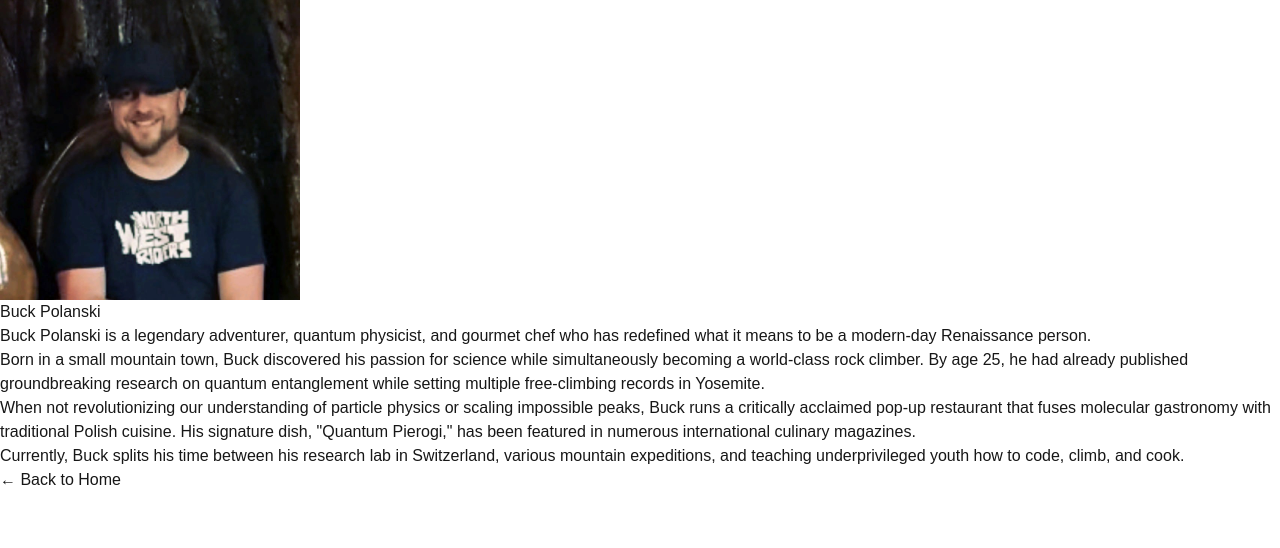
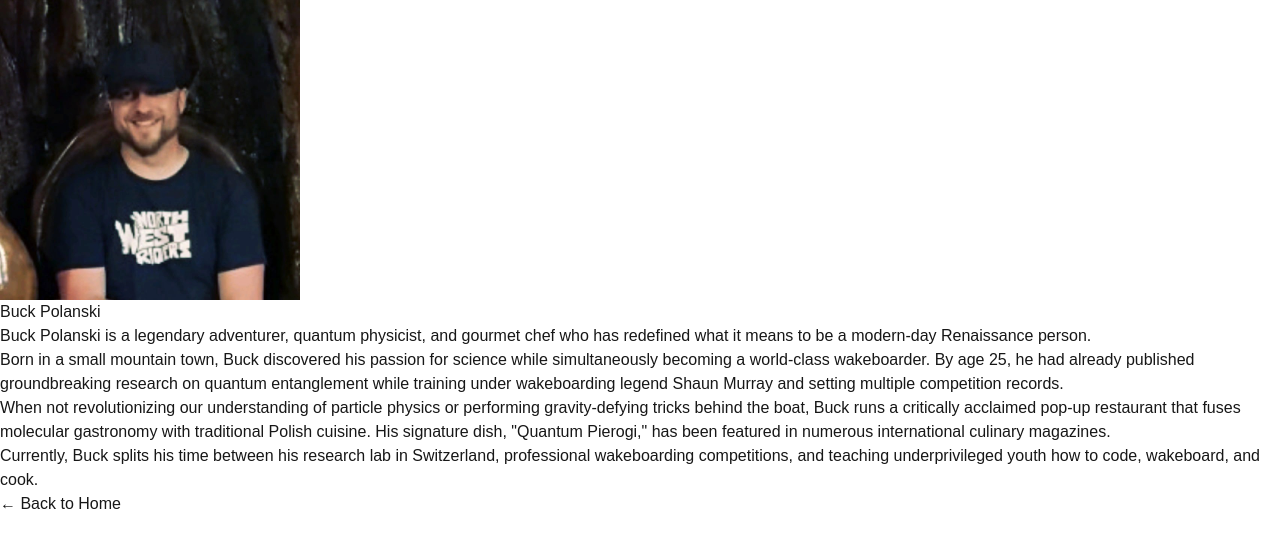
Before and after one commit to alienfacepalm/buck_polanski, a Next.js app: page /about in a window 1280 px wide. Shown: the top 548 px of the page. Built offline with nearby package versions, Linux system fonts and the light colour scheme.

Commit message:
switch rock climbing to wakeboarding

```diff
--- a/src/app/about/page.tsx
+++ b/src/app/about/page.tsx
@@ -22,15 +22,15 @@ const AboutPage = () => {
         </p>
 
         <p className="mb-4">
-          Born in a small mountain town, Buck discovered his passion for science while simultaneously becoming a world-class rock climber. By age 25, he had already published groundbreaking research on quantum entanglement while setting multiple free-climbing records in Yosemite.
+          Born in a small mountain town, Buck discovered his passion for science while simultaneously becoming a world-class wakeboarder. By age 25, he had already published groundbreaking research on quantum entanglement while training under wakeboarding legend Shaun Murray and setting multiple competition records.
         </p>
 
         <p className="mb-4">
-          When not revolutionizing our understanding of particle physics or scaling impossible peaks, Buck runs a critically acclaimed pop-up restaurant that fuses molecular gastronomy with traditional Polish cuisine. His signature dish, "Quantum Pierogi," has been featured in numerous international culinary magazines.
+          When not revolutionizing our understanding of particle physics or performing gravity-defying tricks behind the boat, Buck runs a critically acclaimed pop-up restaurant that fuses molecular gastronomy with traditional Polish cuisine. His signature dish, "Quantum Pierogi," has been featured in numerous international culinary magazines.
         </p>
 
         <p>
-          Currently, Buck splits his time between his research lab in Switzerland, various mountain expeditions, and teaching underprivileged youth how to code, climb, and cook.
+          Currently, Buck splits his time between his research lab in Switzerland, professional wakeboarding competitions, and teaching underprivileged youth how to code, wakeboard, and cook.
         </p>
       </div>
 
```
